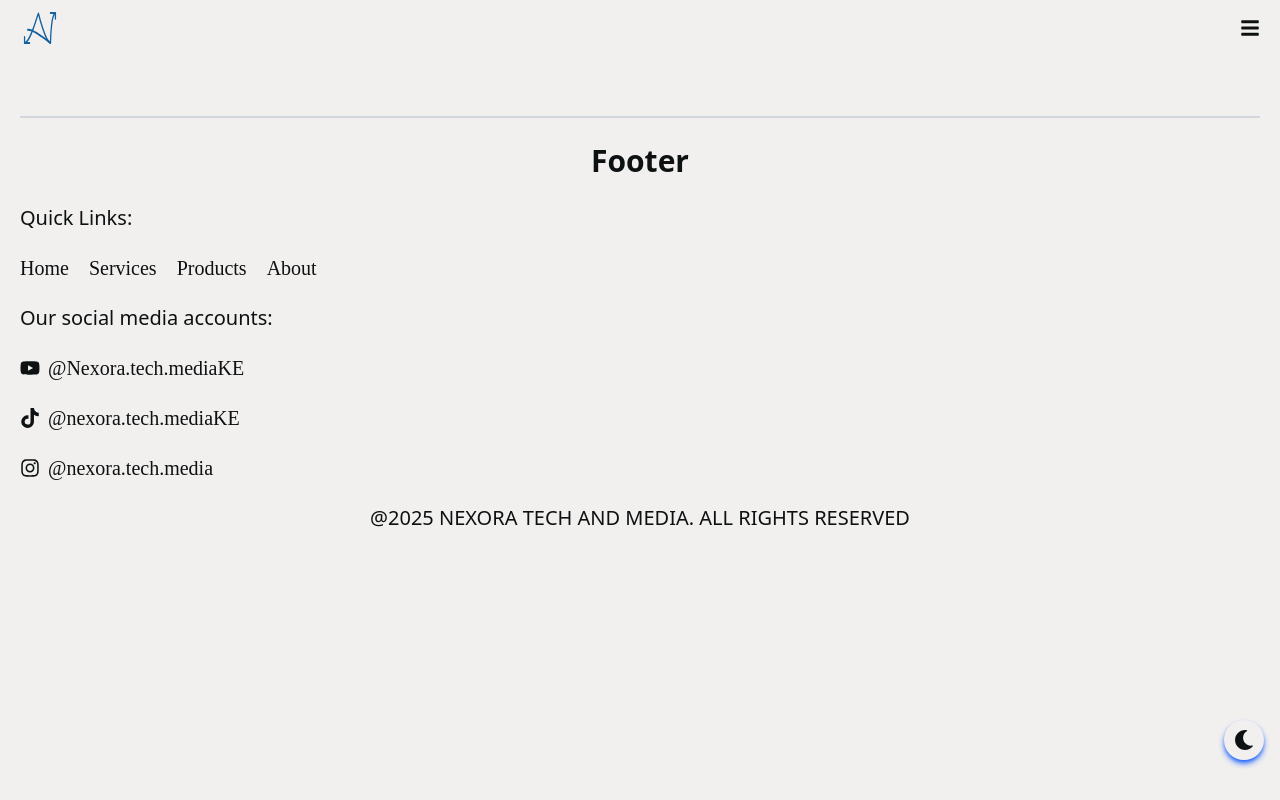
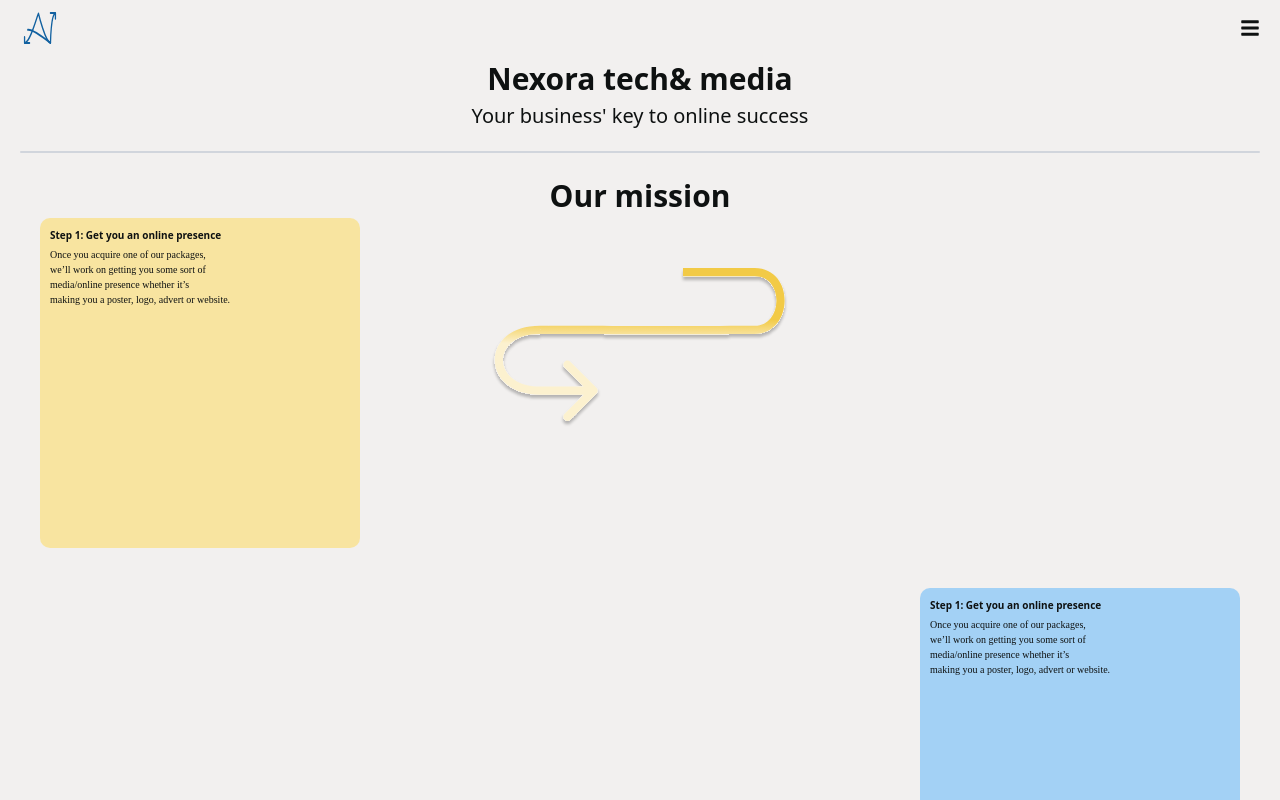
Before and after one commit to Coomedia/Nexora, a React (Vite) app: page / in a window 1280 px wide. Shown: the top 800 px of the page. Built offline with nearby package versions, Linux system fonts and the light colour scheme.

Commit message:
Finished on the hero section and started on mission section

```diff
--- a/src/App.jsx
+++ b/src/App.jsx
@@ -6,10 +6,44 @@ import Div from './components/divider'
 
 function App() {
   return (
-    <div className='h-[100vh] bg-white dark:bg-black'>
+    <div className='h-[100vh] bg-white dark:bg-black text-black dark:text-white'>
       <Navbar />
+
+      <div className='text-center'>
+        <h1 className='header-sm md:header-md lg:header-lg'>Nexora tech& media</h1>
+        <p className='paragraph-sm md:paragraph-md lg:paragraph-lg'>Your business' key to online success</p>
+      </div>
+
+      <Div />
+
+      <div className='px-5 md:px-10'>
+        <h1 className='text-center header-sm md:header-md lg:header-lg'>Our mission</h1>
+        <div className='relative'>
+          <div className='card-secondary md:w-[320px] md:h-[330px] lg:h-[326px] lg:w-[650px]'>
+            <h2 className='paragraph-sm font-bold'>Step 1: Get you an online presence</h2>
+            <p className='paragraph-sm font-secondary pt-1'>Once you acquire one of our packages,<br/>
+            we’ll work on getting you some sort of<br/>
+            media/online presence whether it’s<br/>
+            making you a poster, logo, advert or website.</p>
+          </div>
+
+          <img src="src\assets\arrow-saffron.svg" className='absolute w-full h-40 top-[50px] left-0'/>
+
+          <div className='card-primary mt-10 ml-auto md:w-[320px] md:h-[330px] lg:h-[326px] lg:w-[650px]'>
+            <h2 className='paragraph-sm font-bold'>Step 1: Get you an online presence</h2>
+            <p className='paragraph-sm font-secondary pt-1'>Once you acquire one of our packages,<br/>
+            we’ll work on getting you some sort of<br/>
+            media/online presence whether it’s<br/>
+            making you a poster, logo, advert or website.</p>
+          </div>
+        </div>
+      </div>
+
+      <Div />
+
+
       <DarkModeToggle />
-      <Div />
+
       <Footer />
     </div>
   )
--- a/src/index.css
+++ b/src/index.css
@@ -62,6 +62,8 @@
 :root {
   --color-light: #F2F0EF;
   --color-text: #0E1111;
+  --card-primary: #A3D1F5;
+  --card-secondary: #F8E4A0;
 }
 
 
@@ -106,3 +108,21 @@
   font-weight: 500;
   font-size: 30px;
 }
+
+/* components */
+@layer components {
+  .card-primary {
+    background-color: var(--card-primary);
+    border-radius: 10px;
+    height: 100px;
+    width: 200px;
+    padding: 10px 0 0 10px;
+  }
+  .card-secondary {
+    background-color: var(--card-secondary);
+    border-radius: 10px;
+    height: 100px;
+    width: 200px;
+    padding: 10px 0 0 10px;
+  }
+}
```
Also changed, not shown: src/assets/arrow-saffron.svg (added).
